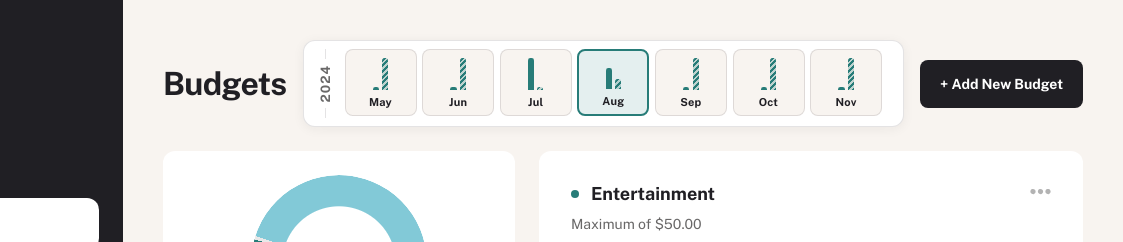
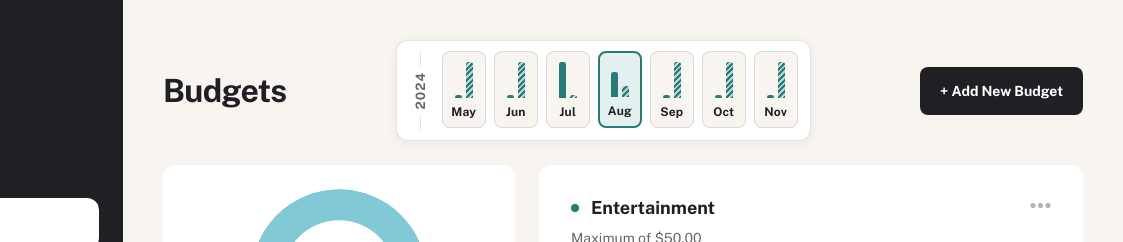
Before and after one commit to dextervorbe/personal-finance-app, a plain HTML site: page starter-code/budgets.html in a window 1280 px wide. Shown: the top 242 px of the page, 157-1280 px from the left. Drawn offline with nearby package versions, Linux system fonts and the light colour scheme.

Commit message:
Fixed UI for different Media Screens

```diff
--- a/starter-code/budgets.html
+++ b/starter-code/budgets.html
@@ -103,7 +103,7 @@
               <span class="budgets-month-nav__year" id="budget-month-year"></span>
               <span class="budgets-month-nav__year-rule"></span>
             </div>
-            <div class="budgets-month-nav__strip" id="budget-month-strip" role="group" aria-label="Budget month, three months before and after the selected month">
+            <div class="budgets-month-nav__strip" id="budget-month-strip" role="group" aria-label="Budget month">
               <button type="button" class="budgets-month-card">
                 <span class="budgets-month-card__chart" aria-hidden="true">
                   <span class="budgets-month-card__bar budgets-month-card__bar--solid"></span>
--- a/starter-code/css/budgets.css
+++ b/starter-code/css/budgets.css
@@ -51,10 +51,10 @@
 .budgets-month-nav {
   display: flex;
   align-items: stretch;
-  gap: 0.5rem;
-  width: 100%;
-  max-width: min(100%, 38rem);
-  padding: 0.5rem 0.625rem;
+  gap: 0.625rem;
+  width: fit-content;
+  max-width: min(100%, 28rem);
+  padding: 0.625rem 0.75rem;
   border-radius: 0.75rem;
   background-color: var(--color-card);
   border: 1px solid var(--color-divider);
@@ -96,8 +96,9 @@
 .budgets-month-nav__strip {
   display: flex;
   align-items: stretch;
-  gap: 0.35rem;
-  flex: 1;
+  justify-content: center;
+  gap: 0.5rem;
+  flex: 0 1 auto;
   min-width: 0;
   overflow-x: auto;
   overscroll-behavior-x: contain;
@@ -114,15 +115,35 @@
   border-radius: 999px;
 }
 
+/*
+  Month strip always has 7 buttons in the DOM (offsets −3…+3 from the selected month).
+  On smaller viewports we hide the outer slots so fewer months appear; the center month
+  stays aligned with the selected budget month (still slot index 3).
+*/
+@media (max-width: 56rem) {
+  #budget-month-strip > .budgets-month-card:first-child,
+  #budget-month-strip > .budgets-month-card:last-child {
+    display: none;
+  }
+}
+
+@media (max-width: 42rem) {
+  #budget-month-strip > .budgets-month-card:nth-child(2),
+  #budget-month-strip > .budgets-month-card:nth-child(6) {
+    display: none;
+  }
+}
+
 .budgets-month-card {
-  flex: 1 1 2.25rem;
-  min-width: 2.35rem;
-  max-width: 4.5rem;
+  flex: 0 0 2.75rem;
+  width: 2.75rem;
+  min-width: 2.75rem;
+  box-sizing: border-box;
   display: flex;
   flex-direction: column;
   align-items: center;
   justify-content: flex-end;
-  padding: 0.4rem 0.25rem 0.45rem;
+  padding: 0.5rem 0.25rem 0.5rem;
   border: 1px solid var(--color-divider);
   border-radius: 0.5rem;
   background-color: var(--color-subtle-fill);
@@ -166,14 +187,14 @@
   display: flex;
   align-items: flex-end;
   justify-content: center;
-  gap: 0.2rem;
-  height: 2rem;
+  gap: 0.25rem;
+  height: 2.25rem;
   width: 100%;
-  margin-bottom: 0.35rem;
+  margin-bottom: 0.45rem;
 }
 
 .budgets-month-card__bar {
-  width: 0.38rem;
+  width: 0.45rem;
   border-radius: 0.15rem 0.15rem 0 0;
   min-height: 3px;
   transition: height 0.25s ease;
@@ -212,7 +233,7 @@
 }
 
 .budgets-month-card__label {
-  font-size: 0.6875rem;
+  font-size: 0.75rem;
   font-weight: 700;
   color: var(--color-heading);
   letter-spacing: 0.02em;
```
